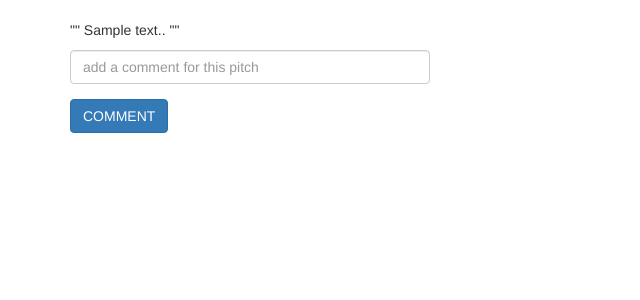
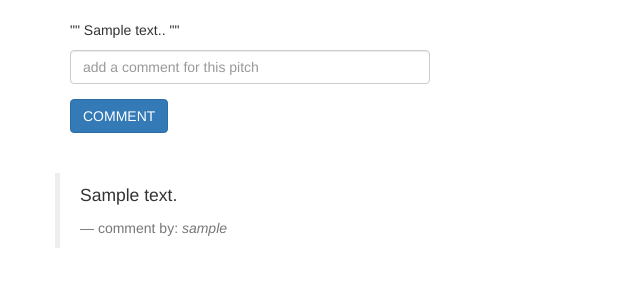
Before and after one commit to hamisicodes/One-Minute-Pitch, a Flask app: page /comment/1 in a window 1280 px wide. Shown: the part 52-352 px from the top of the page, without its empty margins (0-640 px from the left). Run offline with Flask 2, Linux system fonts and the light colour scheme; tables that the repository leaves empty hold one stand-in row (values such as "Sample post"); some libraries are stand-ins or nearby versions.

Commit message:
finalise the comment functionality

```diff
--- a/app/main/views.py
+++ b/app/main/views.py
@@ -51,15 +51,20 @@ def profile(id):
 
 @main.route('/comment/<int:id>', methods=["GET", "POST"])
 def comment(id):
+    comments = Comment.query.filter_by(pitch_id = id)
+    post = Pitch.query.filter_by(id=id).first()
+    if request.method == 'POST':
+            req = request.form
+            print(req)
 
-    req = request.form
-    print(req)
+            pitch = req.get('comment')
+            comment = Comment(description = pitch , user = current_user , pitch = post)
 
-    pitch = req.get('pitch')
+            db.session.add(comment)
+            db.session.commit()
 
-    post = Pitch.query.filter_by(id=id).first()
-    # comment = Comment(description = req , pitch = post , user = current_user)
+
 
 
     title = 'comments'
-    return render_template("comment.html" ,title = title , pitch = post)
+    return render_template("comment.html" ,title = title , pitch = post , comments = comments)
--- a/app/templates/comment.html
+++ b/app/templates/comment.html
@@ -24,7 +24,20 @@
             </form>
         </div>
 
+    </div><br><br>
+    <div class="row">
+        {% for comment in comments %}
+        <div class="col">
+            <blockquote>
+                <p>{{ comment.description }}</p>
+                <footer>comment by: <cite title="Source Title">{{ comment.user.username }}</cite></footer>
+            </blockquote>
+        </div>
+        {% endfor %}
+
+
     </div>
+
     <br><br><br>
 </div>
 
```
